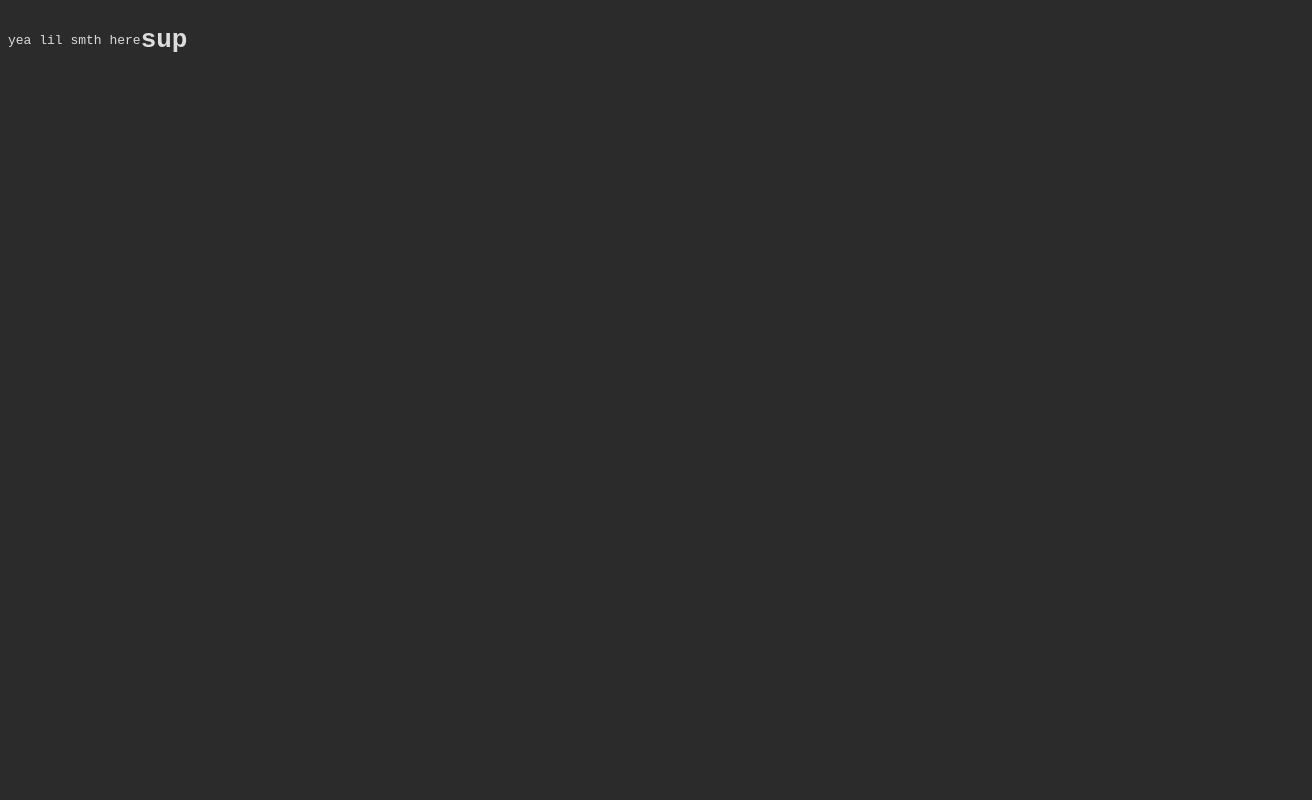
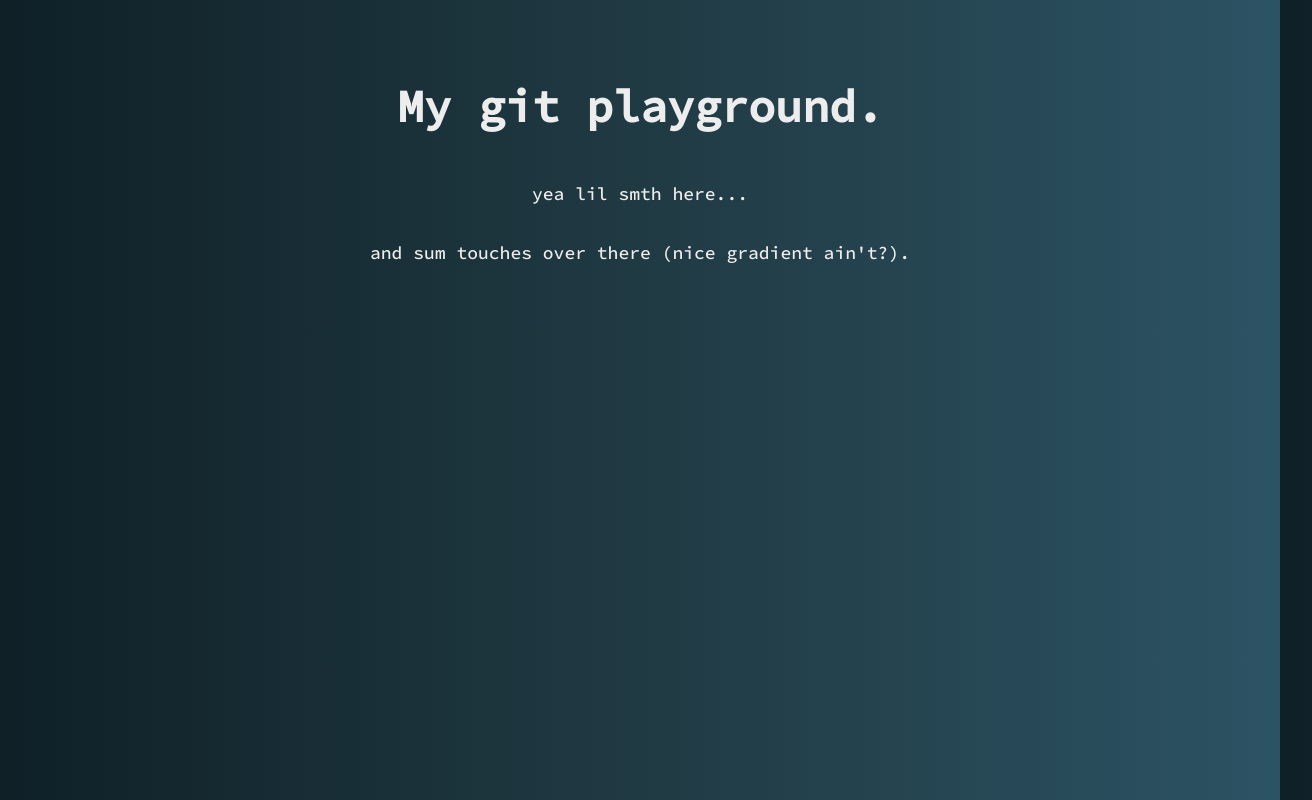
Before and after one commit to wherearethedoritos/julysplayground, a plain HTML site: page index.html in a window 1280 px wide. Shown: the whole page, 1312 px wide, since content can reach past the window. Drawn offline with Linux system fonts and the light colour scheme.

Commit message:
Commit al master mas reciente, cambios en bg, texto y estructura

```diff
--- a/index.html
+++ b/index.html
@@ -5,14 +5,22 @@
     <meta http-equiv="X-UA-Compatible" content="IE=edge">
     <meta name="viewport" content="width=device-width, initial-scale=1.0">
     <link rel="stylesheet" href="styles.css">
+    <link rel="preconnect" href="https://fonts.googleapis.com">
+    <link rel="preconnect" href="https://fonts.gstatic.com" crossorigin>
+    <link href="https://fonts.googleapis.com/css2?family=Source+Code+Pro:wght@500&display=swap" rel="stylesheet">
     <title>July's git playground</title>
 </head>
 <body>
-    <p>
-    yea lil smth here
-    </p>
+    <div class="container">
+        <h1>My git playground.</h1>
+        <p>
+        yea lil smth here...
+        </p>
+        <p>and sum touches over there (nice gradient ain't?).</p>
+    </div>
 
-    <h1>sup</h1>
+
+
 
 </body>
 </html>
--- a/styles.css
+++ b/styles.css
@@ -1,10 +1,30 @@
+html {font-size: 62.5%;}
+
 body {
-    background-color: #2b2b2b;
+    background: #0F2027;
+    background: -webkit-linear-gradient(to right, #2C5364, #203A43, #0F2027);
+    background: linear-gradient(to left, #2C5364, #203A43, #0F2027);
+
     display: flex;
+    flex-direction: column;
     align-items: center;
+    font-family: 'Source Code Pro', monospace;
+
 }
 
-p, h1{
-    color: #dddddd;
-    font-family: monospace;
+.container {
+    width: 100%;
+    height: 100%;
+    padding: 4rem;
+    display: flex;
+    flex-direction: column;
+    align-items: center;
+    font-size: 20px;
+    color: #eeeded;
 }
+
+p {
+    font-size: 1.8rem;
+}
+
+h1 {font-size: 4.5rem;}
```
